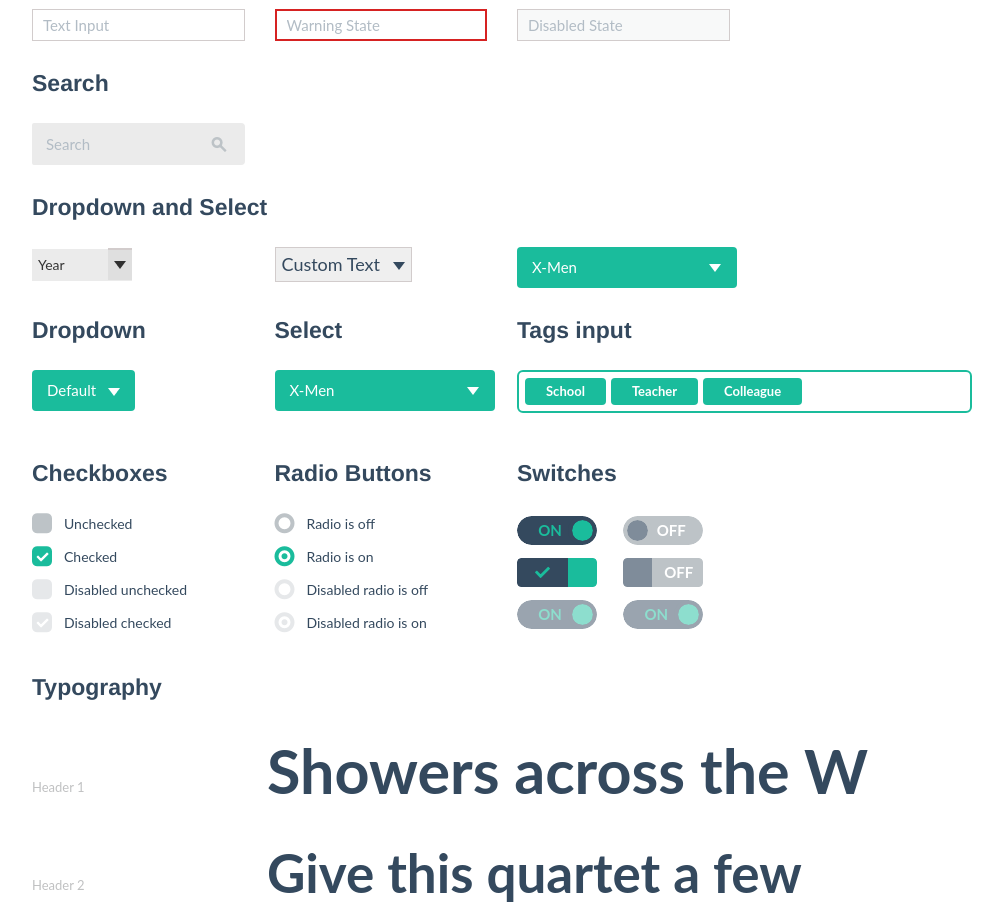
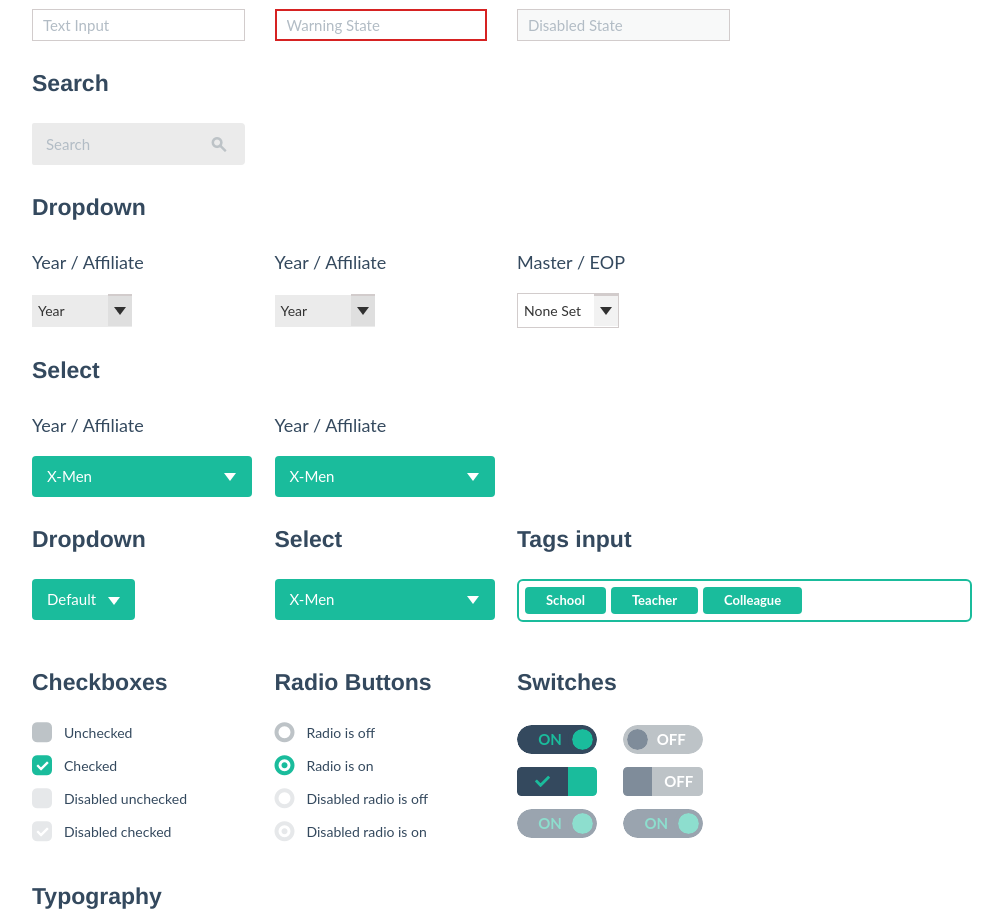
Before and after one commit to spthaolt/ppfa-ui, a website: page index.html in a window 1280 px wide. Shown: the part 800-1719 px from the top of the page, without its empty margins (138-1141 px from the left). Drawn offline with Linux system fonts and the light colour scheme.

Commit message:
22/6 dropdown

```diff
--- a/css/ppfa-ui.css
+++ b/css/ppfa-ui.css
@@ -138,9 +138,106 @@
 .btn-group.open .dropdown-toggle .caret {
 	color: #333;
 }
-/* --- Dropdown Surveys ---*/
-.ppfa-dropdown-surveys{border: 1px solid #d2cccc;}
-
+/* --- Dropdown for hover tag li --- */
+.dropdown-menu > li:last-child > a:first-child{
+	border-bottom-left-radius:0px;
+	border-bottom-right-radius:0px;
+}
+.dropdown-menu > li:first-child > a:first-child{
+	border-top-left-radius:0px;
+	border-top-right-radius:0px;
+}
+.dropdown-menu > li > a:hover,.dropdown-menu > li > a:focus{background:#c8e9f2}
+/* --- Dropdown --- */
+.ppfa-dropdown-test {
+	min-width: 100px;
+	height: 32px;
+	background-color: #ebebeb;
+	font-size: 14px;
+	color: #333;
+	border: 0;
+	text-align: left;
+}
+.ppfa-dropdown-test .caret {
+	float: right;
+	line-height: 30px;
+	position: relative;
+	top: 8px;
+}
+.ppfa-dropdown-test:after {
+	content: "";
+	background-color: rgba(0,0,0,0.05);
+	display: block;
+	width: 24px;
+	height: 32px;
+	float: right;
+	position: absolute;
+	top: 0;
+	right: 0;
+	border-top: 2px solid #d2cccc;
+}
+.ppfa-dropdown-group-test .dropdown-menu {
+	min-width: 100px;
+	border-radius: 0;
+	background:#fff;
+	margin-top:0px;
+	-webkit-box-shadow: 1px 2px 2px 0px rgba(0,0,0,0.75);
+	-moz-box-shadow: 1px 2px 2px 0px rgba(0,0,0,0.75);
+	box-shadow: 1px 2px 2px 0px rgba(0,0,0,0.75);
+	border-top:none;
+}
+.btn-group.open .dropdown-toggle {
+	color: #4db3d0;
+}
+.btn-group.open .dropdown-toggle:after {
+	background-color: rgba(0,0,0,0.25);
+	margin-left: 1px;
+}
+.btn-group.open .dropdown-toggle .caret {
+	color: #333;
+}
+.ppfa-dropdown-group-test .ppfa-dropdown-test:focus{background-color:#fff;border:2px solid #d2cccc;}
+/* --- eop ---*/
+.ppfa-dropdown-group-eop{border: 1px solid #d2cccc;}
+.ppfa-dropdown-group-eop:focus{border:2px solid #d2cccc;}
+.ppfa-dropdown-eop {
+	min-width: 100px;
+	height: 32px;
+	background-color: #fff;
+	font-size: 14px;
+	color: #333;
+	text-align: left;
+	border: 0 none;
+}
+.ppfa-dropdown-eop .caret {
+	float: right;
+	line-height: 30px;
+	position: relative;
+	top: 8px;
+}
+.ppfa-dropdown-eop:after {
+	content: "";
+	background-color: rgba(0,0,0,0.05);
+	display: block;
+	width: 24px;
+	height: 32px;
+	float: right;
+	position: absolute;
+	top: 0;
+	right: 0;
+	border-top: 2px solid #d2cccc;
+}
+.ppfa-dropdown-group-eop .dropdown-menu{
+	min-width: 100px;
+	border-radius: 0;
+	background:#fff;
+	margin-top:1px;
+	-webkit-box-shadow: 1px 2px 2px 0px rgba(0,0,0,0.75);
+	-moz-box-shadow: 1px 2px 2px 0px rgba(0,0,0,0.75);
+	box-shadow: 1px 2px 2px 0px rgba(0,0,0,0.75);
+	border-top:none;}
+.ppfa-dropdown-group-eop .dropdown-menu > li:first-child > a:first-child{color:green}
+.ppfa-dropdown-group-eop .dropdown-menu > li:nth-child(2) > a:first-child{color:red}
 /* --- Select --- */
 .ppfa-select.select2-dropdown.select2-container-active {
 	border: 1px solid orange;
@@ -149,8 +246,26 @@
 	border: 1px solid blue;
 }
 /* --- Search --- */
-.ppfa-input-search{background:#ebebeb;border:2px solid #ebebeb; border-bottom-left-radius:2px;border-top-left-radius:2px}
-.ppfa-search:focus, .ppfa-input-search:focus,.input-group-btn .ppfa-search.focus,.ppfa-search-group .ppfa-input-search.focus{border:2px solid #d2cccc; background:#fff;color:#8cbcd2}
-.form-group.focus .input-group-btn .btn, .input-group.focus .input-group-btn .btn{border:2px solid #d2cccc; background:#fff;color:#8cbcd2}
-.ppfa-search:focus, .input-group-btn .ppfa-search.focus{border-left:none}
-.input-group-btn:last-child > .ppfa-search{background-color:#ebebeb;border:2px solid #ebebeb;}
+.ppfa-input-search{
+	background:#ebebeb;
+	border:2px solid #ebebeb;
+	border-bottom-left-radius:2px;
+	border-top-left-radius:2px
+	}
+.ppfa-search:focus, .ppfa-input-search:focus,.input-group-btn .ppfa-search.focus,.ppfa-search-group .ppfa-input-search.focus{
+	border:2px solid #d2cccc;
+	background:#fff;
+	color:#8cbcd2
+	}
+.form-group.focus .input-group-btn .btn, .input-group.focus .input-group-btn .btn{
+	border:2px solid #d2cccc;
+	border-left:none;
+	background:#fff;
+	color:#8cbcd2
+	}
+.ppfa-search:focus, .input-group-btn .ppfa-search.focus{
+	border-left:none}
+.input-group-btn:last-child > .ppfa-search{
+	background-color:#ebebeb;
+	border:2px solid #ebebeb;
+	border-left:none}
--- a/index.html
+++ b/index.html
@@ -74,9 +74,10 @@
 			</div><!-- /btn-group -->
         </div>
 
-      <h3 class="demo-panel-title">Dropdown and Select</h3>
+      <h3 class="demo-panel-title">Dropdown</h3>
       <div class="row">
         <div class="col-xs-3">
+		<p>Year / Affiliate</p>
           <div class="btn-group ppfa-dropdown-group">
             <button data-toggle="dropdown" class="ppfa-dropdown dropdown-toggle" type="button">Year <span class="caret"></span></button>
             <ul role="menu" class="dropdown-menu">
@@ -88,17 +89,46 @@
         </div>
 
 		<div class="col-xs-3">
-          <div class="btn-group ppfa-dropdown-group">
-            <button data-toggle="dropdown" class="ppfa-dropdown-surveys dropdown-toggle" type="button">Custom Text <span class="caret"></span></button>
+		<p>Year / Affiliate</p>
+          <div class="btn-group ppfa-dropdown-group-test">
+            <button data-toggle="dropdown" class="ppfa-dropdown-test dropdown-toggle" type="button">Year <span class="caret"></span></button>
             <ul role="menu" class="dropdown-menu">
-              <li><a href="#">Item 1</a></li>
-              <li><a href="#">Item 2</a></li>
-              <li><a href="#">Item 3</a></li>
+              <li><a href="#">2015</a></li>
+              <li><a href="#">2014</a></li>
+              <li><a href="#">2013</a></li>
             </ul>
           </div><!-- /btn-group -->
         </div>
 
+		<div class="col-xs-3">
+		<p>Master / EOP</p>
+          <div class="btn-group ppfa-dropdown-group-eop">
+            <button data-toggle="dropdown" class="ppfa-dropdown-eop dropdown-toggle" type="button">None Set <span class="caret"></span></button>
+            <ul role="menu" class="dropdown-menu">
+              <li><a href="#">Met</a></li>
+              <li><a href="#">Not Met</a></li>
+              <li><a href="#">N/A</a></li>
+            </ul>
+          </div><!-- /btn-group -->
+        </div>
+
+      </div><!--row-->
+
+	  <h3 class="demo-panel-title">Select</h3>
+	<div class="row">
+		<div class="col-xs-3">
+		<p>Year / Affiliate</p>
+          <select class="form-control select select-primary ppfa-select" data-toggle="select">
+            <option value="0">Choose hero</option>
+            <option value="1">Spider Man</option>
+            <option value="2">Wolverine</option>
+            <option value="3">Captain America</option>
+            <option value="4" selected>X-Men</option>
+            <option value="5">Crocodile</option>
+          </select>
+        </div> <!-- /.col-xs-3 -->
         <div class="col-xs-3">
+		<p>Year / Affiliate</p>
           <select class="form-control select select-primary ppfa-select" data-toggle="select">
             <option value="0">Choose hero</option>
             <option value="1">Spider Man</option>
@@ -109,8 +139,6 @@
           </select>
         </div> <!-- /.col-xs-3 -->
       </div><!--row-->
-
-
 
 
       <div class="row">
```
